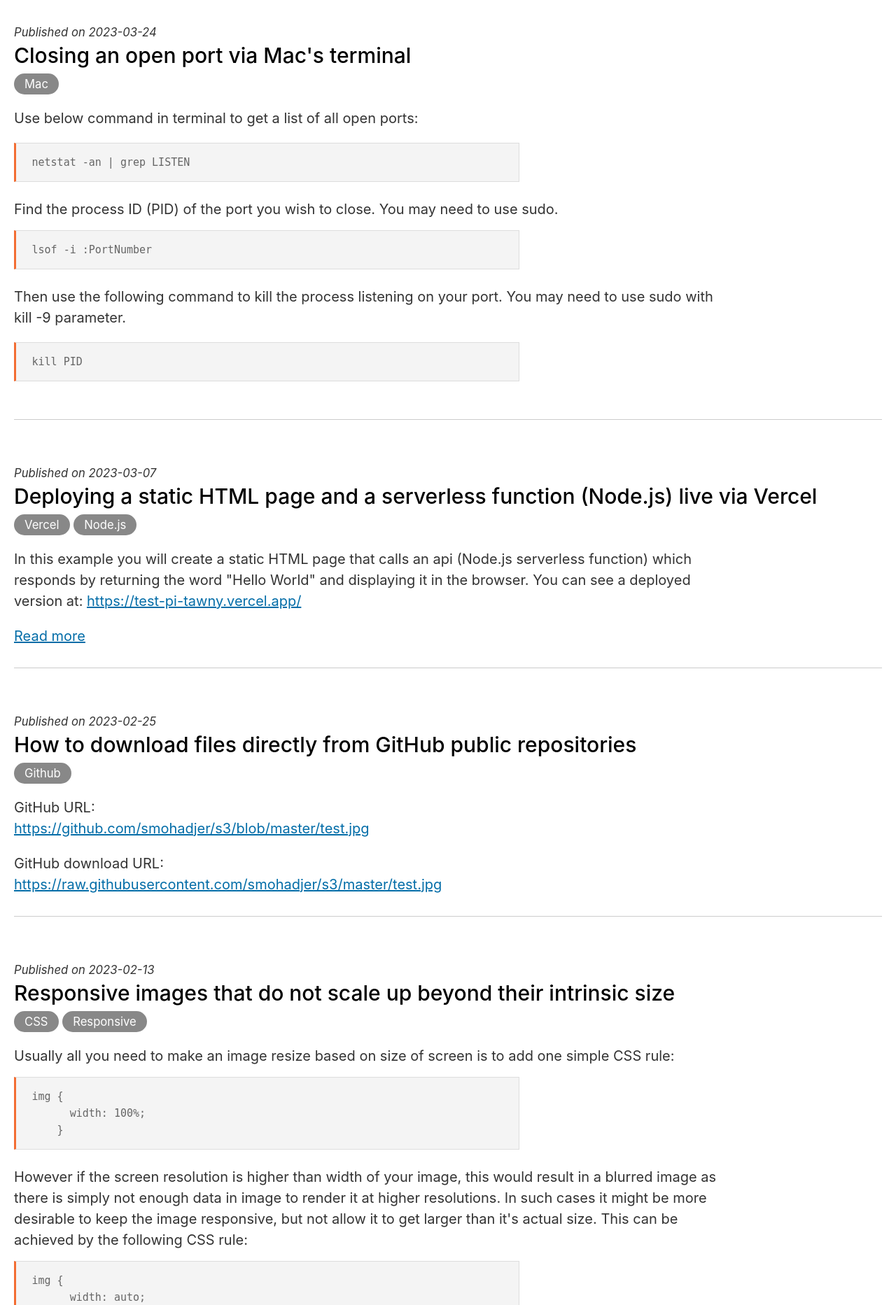
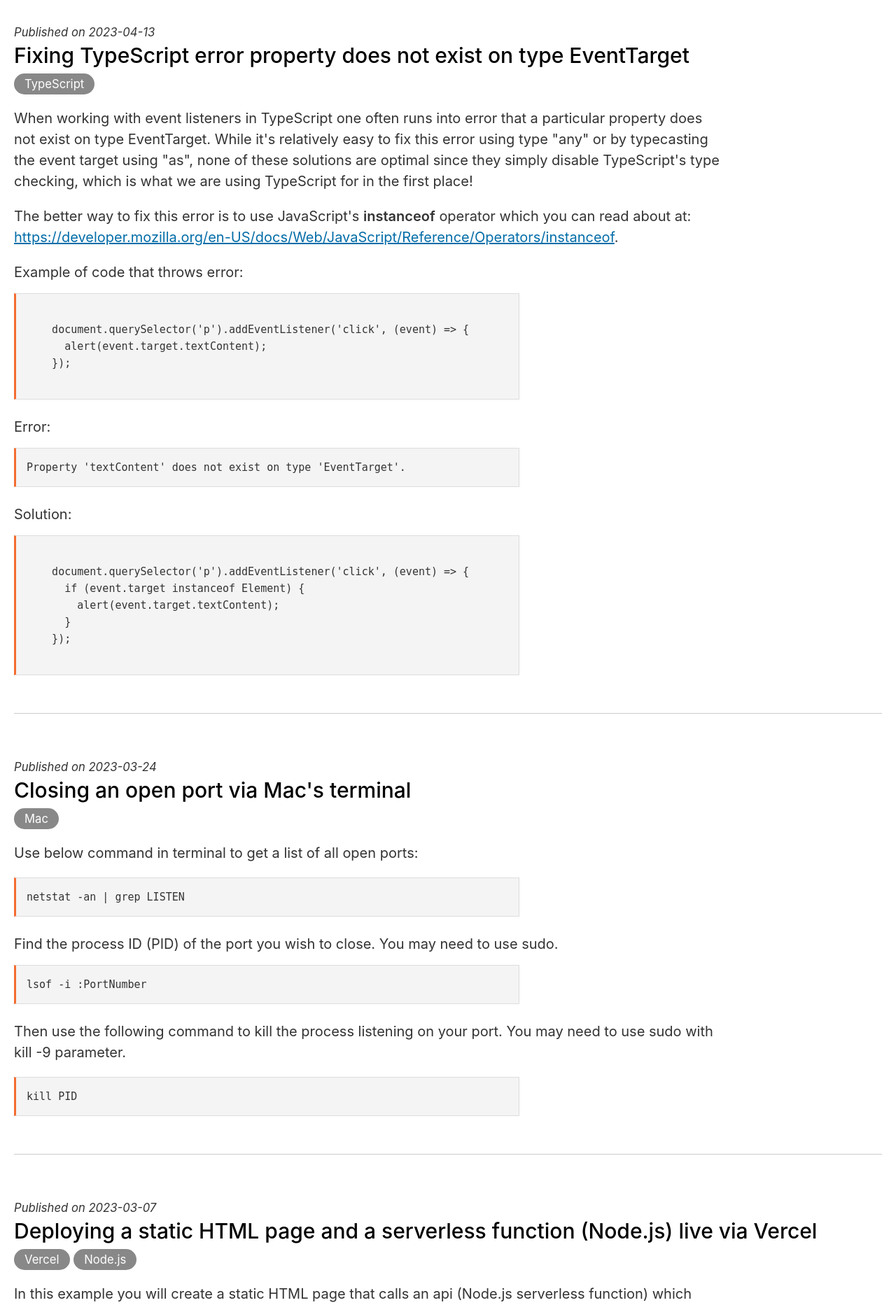
Before and after one commit to smohadjer/saeidmohadjer.com, a PHP site: page /blog/ in a window 1280 px wide. Shown: the part 86-1951 px from the top of the page at 70% size. Run offline with PHP 8.4, Linux system fonts and the light colour scheme; style sheets or scripts are compiled from the project's sources.

Commit message:
Deploying to gh-pages from @ smohadjer/saeidmohadjer.com@b350d4494e82a2575b12772a16cd0d3d0a638708 🚀

```diff
--- a/blog/index.html
+++ b/blog/index.html
@@ -50,6 +50,32 @@
 	</header>
 
     <main>
+    	<article class="post">
+    		<time datetime="2023-04-13">2023-04-13</time>
+    		<h1>Fixing TypeScript error property does not exist on type EventTarget</h1>
+    		<div class="tags">
+    			<span>TypeScript</span>
+    		</div>
+    		<p>When working with event listeners in TypeScript one often runs into error that a particular property does not exist on type EventTarget. While it's relatively easy to fix this error using type "any" or by typecasting the event target using "as", none of these solutions are optimal since they simply disable TypeScript's type checking, which is what we are using TypeScript for in the first place!</p>
+    		<p>The better way to fix this error is to use JavaScript's <strong>instanceof</strong> operator which you can read about at: <a href="https://developer.mozilla.org/en-US/docs/Web/JavaScript/Reference/Operators/instanceof">https://developer.mozilla.org/en-US/docs/Web/JavaScript/Reference/Operators/instanceof</a>.</p>
+    		<p>Example of code that throws error:</p>
+    		<pre><code>
+    document.querySelector('p').addEventListener('click', (event) => {
+      alert(event.target.textContent);
+    });
+    </code></pre>
+    <p>Error:</p>
+    <pre><code>Property 'textContent' does not exist on type 'EventTarget'.</code></pre>
+    <p>Solution:</p>
+    <pre><code>
+    document.querySelector('p').addEventListener('click', (event) => {
+      if (event.target instanceof Element) {
+        alert(event.target.textContent);
+      }
+    });
+    </code></pre>
+    	</article>
+
     	<article class="post">
     		<time datetime="2023-03-24">2023-03-24</time>
     		<h1>Closing an open port via Mac's terminal</h1>
--- a/index.html
+++ b/index.html
@@ -101,7 +101,7 @@
     	</div>
     	<article>
     		<h1>Hello World,</h1>
-    		<p class="lead">Mein Name ist Saeid und ich bin ein Freiberufler Webdesigner/Web Entwickler aus Freiburg. Ich arbeite seit über 15 Jahre im Bereich Frontend und seit letzte Jahren auch im Bereich Fullstack Entwicklung. Ich arbeite gerne mit Agenturen und Kunden aus ganzen Welt und freue mich neue Kunden kennenzulernen. Wenn du Hilfe mit deinem Projekt brauchst, kannst du mich telefonisch oder per E-Mail erreichen (siehe unten).</p>
+    		<p class="lead">ich bin ein Webdesigner/Web Entwickler aus Freiburg. Ich arbeite seit über 15 Jahre im Bereich Frontend und seit letzte Jahren auch im Bereich Fullstack Entwicklung. Ich kollaboriere mit Web Agenturen und Kunden aus ganzen Welt und freue mich neue Kunden kennenzulernen. Wenn du Hilfe mit deinem Projekt brauchst, kannst du mich gerne per Telefon, WhatsApp, oder E-Mail erreichen.</p>
 
     		<h2>Erfahrung</h2>
     		<ul>
--- a/resources/css/styles.css
+++ b/resources/css/styles.css
@@ -688,14 +688,14 @@ article section h2 {
   background: #f4f4f4;
   border: 1px solid #ddd;
   border-left: 3px solid #f36d33;
-  color: #666;
+  color: #333;
   page-break-inside: avoid;
   font-family: monospace;
   font-size: 15px;
   line-height: 1.6;
   margin-bottom: 1.6em;
   overflow: auto;
-  padding: 1em 1.5em;
+  padding: 1em;
   display: block;
   word-wrap: break-word;
 }
```
